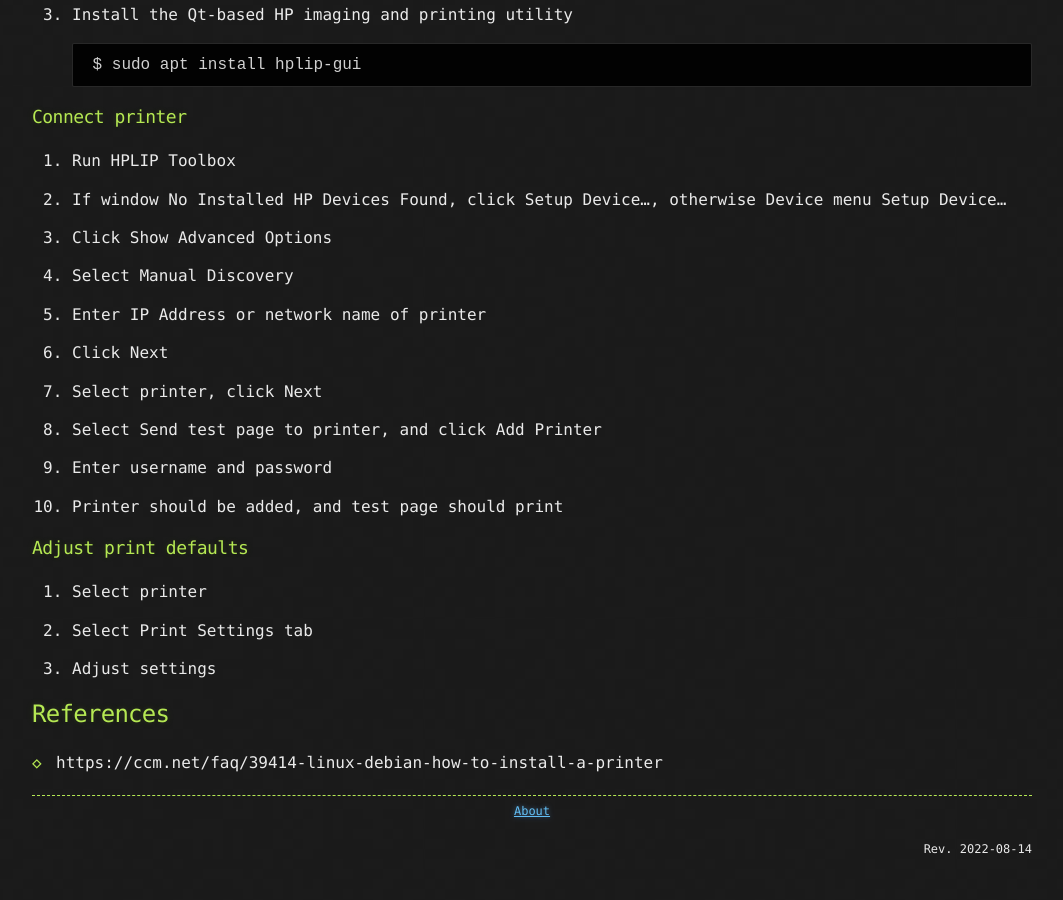
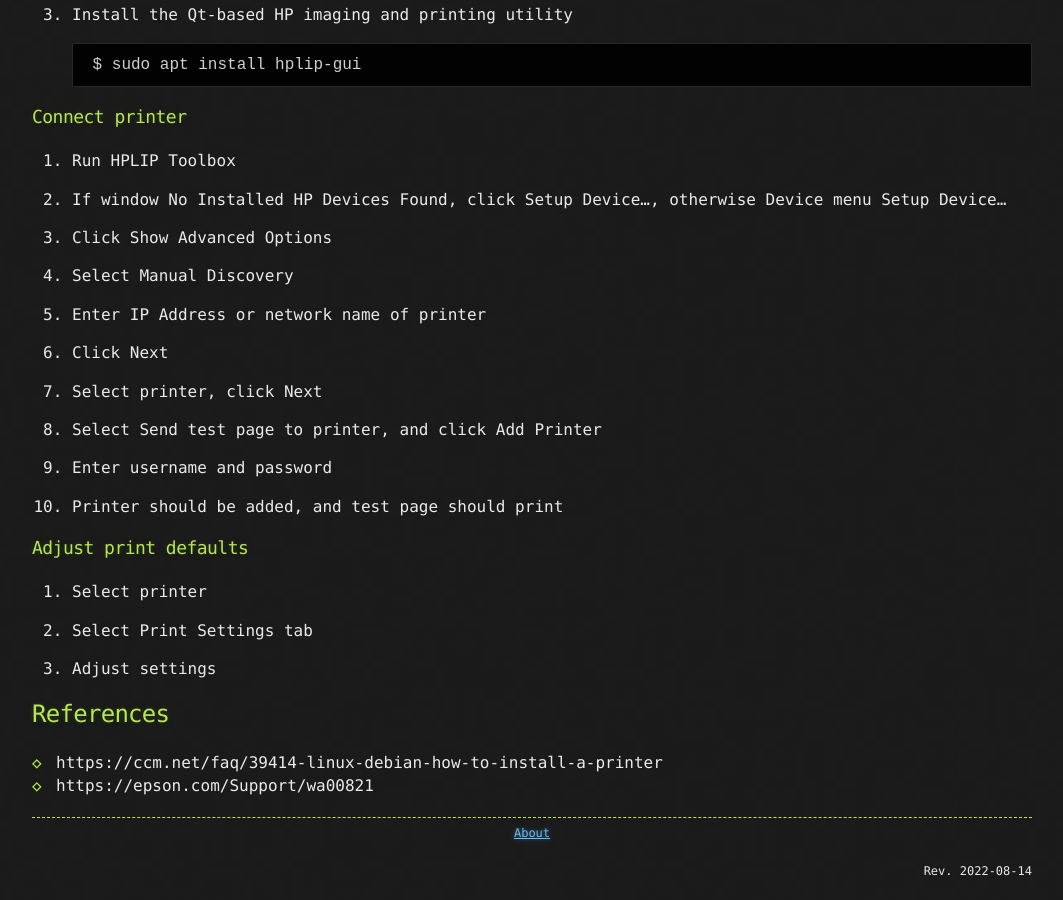
Before and after one commit to leebehrens/linux-notes, a Jekyll site: the page built from docs/_notes/printers-scanners.md, in a window 1280 px wide and 900 px high, scrolled down 2042 px. Shown: the whole window, without its empty margins (108-1171 px from the left). Built offline with Jekyll 4.4.1, drawn with Linux system fonts in a browser that asks for light colours; the repository's description, which GitHub fills in, is left out; before the commit the page ends 2920 px from its top, so only the background shows below that; part of the change alters nothing that is shown.

Commit message:
add reference to Epson Linux page

```diff
--- a/docs/_notes/printers-scanners.md
+++ b/docs/_notes/printers-scanners.md
@@ -127,3 +127,4 @@ The instructions here were tested with an OfficeJet Pro 8600 and an OfficeJet 69
 
 ## References
 - https://ccm.net/faq/39414-linux-debian-how-to-install-a-printer
+- https://epson.com/Support/wa00821
```
